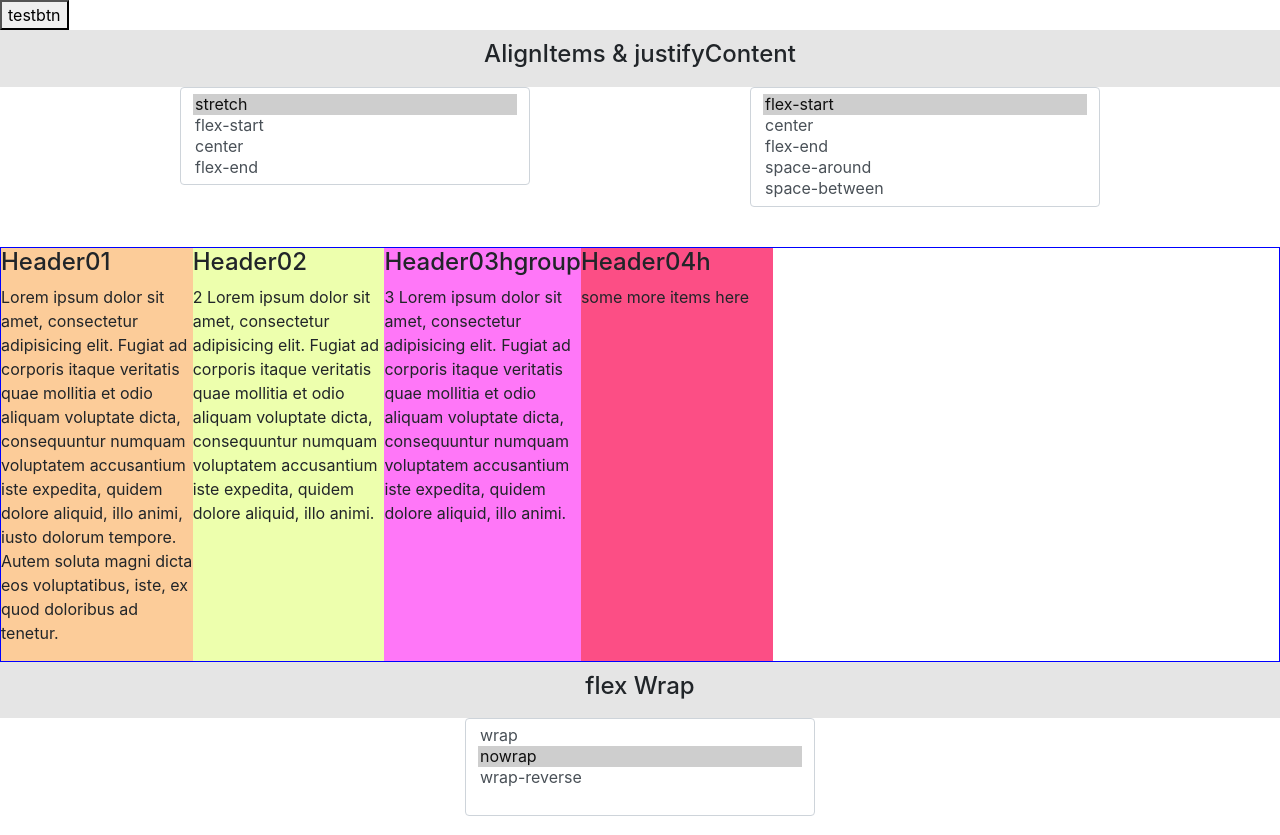
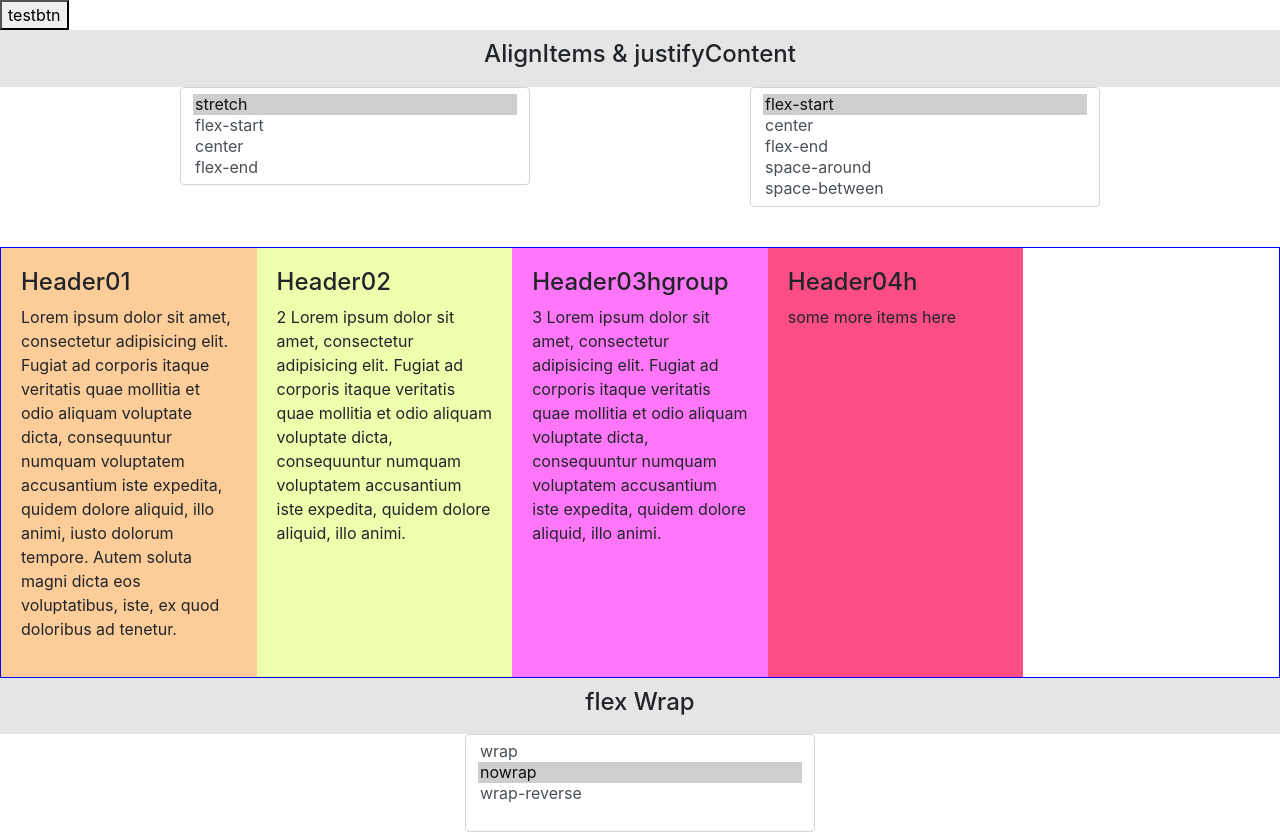
Before and after one commit to tingluhk/bootstrapApp05, a website: page src/flexSample.html in a window 1280 px wide. Shown: the top 835 px of the page. Drawn offline with Linux system fonts and the light colour scheme.

Commit message:
Update style.css

```diff
--- a/src/css/style.css
+++ b/src/css/style.css
@@ -32,9 +32,9 @@
   margin: 40px auto 0 auto; }
 
 .callOut {
-  padding: 0px;
+  padding: 20px;
   box-sizing: border-box;
-  flex-basis: 15%; }
+  flex-basis: 20%; }
   .callOut:nth-child(1) {
     background-color: #fccc99; }
   .callOut:nth-child(2) {
```
